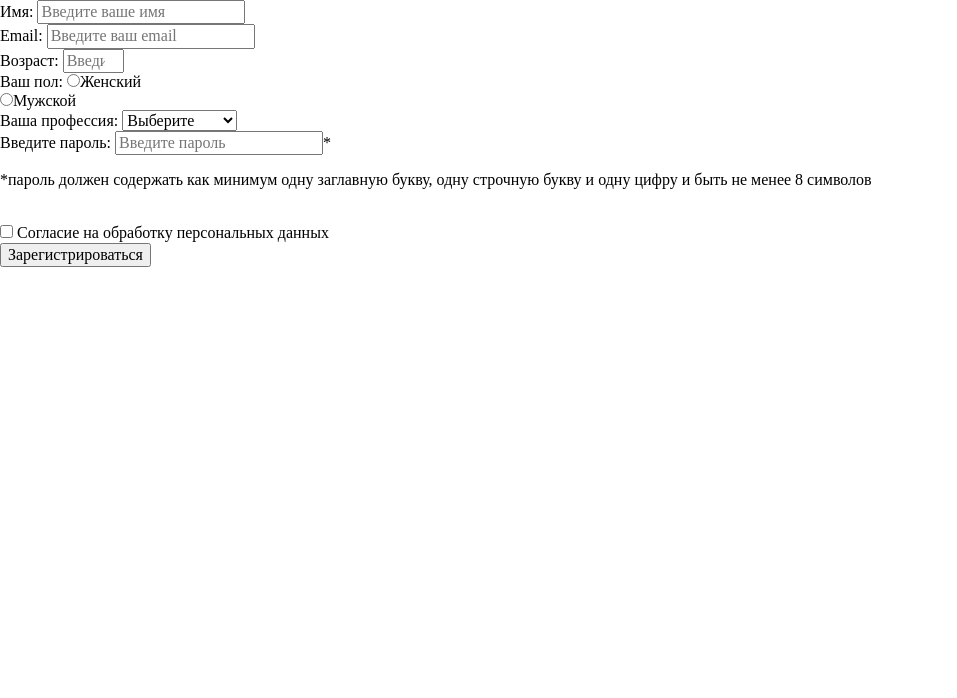
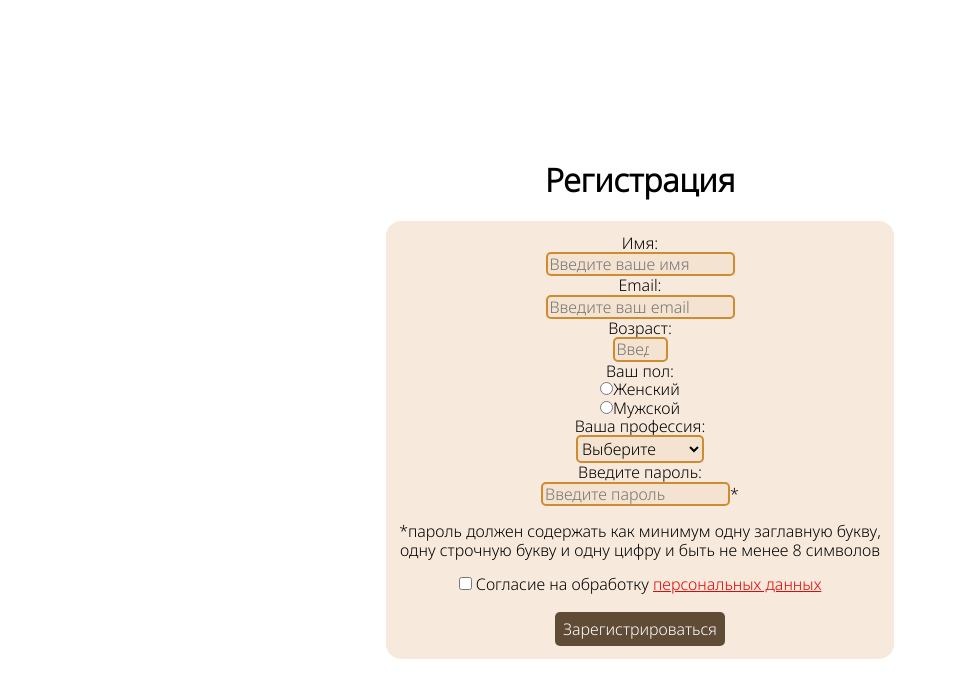
Before and after one commit to rkvrpl/registration_form, a plain HTML site: page index.html in a window 1280 px wide. Shown: the whole page, without its empty margins (0-957 px from the left). Drawn offline with Linux system fonts and the light colour scheme.

Commit message:
added styles

```diff
--- a/assets/styles/style.css
+++ b/assets/styles/style.css
@@ -1,18 +1,46 @@
+@import url('https://fonts.googleapis.com/css2?family=Noto+Sans:wght@300&display=swap');
+body{
+    font-family: 'Noto Sans', sans-serif;
+}
+main{
+    display: flex;
+    flex-direction: column;
+    align-items: center;
+    justify-content: center;
+    width: 100%;
+    height: 100vh;
+}
+a{
+    color: rgb(228, 7, 7);
+}
 .form {
+    text-align: center;
+    background-color: rgba(243, 224, 202, 0.664);
+    padding: 1vw;
+    border-radius: 15px;
 }
-.form__label {
+.form__input,
+.form__select{
+    background-color: rgba(243, 224, 202, 0.664);
+    border: 2px solid rgb(207, 139, 49);
+    border-radius: 5px;
 }
-.form__input {
-}
-.form__select {
-}
-.pass__paragraph {
-}
-.form__checkbox {
+.form__input:hover,
+.form__select:hover{
+    box-shadow: 0 0 0 4px #dbbb7e5d;
 }
 .form__submit {
+    border: 0;
+    border-radius: 5px;
+    background-color: rgb(95, 75, 54);
+    color: white;
+    padding: 8px;
 }
-
+.form__submit:hover{
+    background-color: rgb(54, 43, 30);
+    outline: none;
+    box-shadow: 0 0 0 4px #72410a5d;
+}
 input:required:valid {
-    border-color: rgb(18, 172, 18);
+    border-color: rgba(119, 211, 116, 0.521);
 }
--- a/index.html
+++ b/index.html
@@ -8,24 +8,26 @@
     <title>Регистрация</title>
 </head>
 <body>
+    <main>
+        <h1>Регистрация</h1>
         <form class="form" action="#">
-        <label for="name" class="form__label">Имя:</label>
+            <label for="name">Имя:</label><br />
             <input type="text" id="name" name="name" placeholder="Введите ваше имя" class="form__input" pattern="([a-zа-яё\ ]+|\d+)" maxlength="20" minlength="2" required />
             <br />
 
-        <label for="email" class="form__label">Email:</label>
+            <label for="email">Email:</label><br />
             <input type="email" id="email" name="email" class="form__input" placeholder="Введите ваш email" required />
             <br />
 
-        <label for="number" class="form__label">Возраст:</label>
+            <label for="number">Возраст:</label><br />
             <input type="number" id="number" name="age" class="form__input" min="12" max="99" placeholder="Введите ваш возраст" required />
             <br />
 
-        <label class="form__label">Ваш пол:</label>
+            <label>Ваш пол:</label><br />
             <input type="radio" name="sex" id="woman" value="Женский" class="form__input" />Женский<br />
             <input type="radio" name="sex" id="man" value="Мужской" class="form__input" />Мужской<br />
 
-        <label for="profession" class="form__label">Ваша профессия:</label>
+            <label for="profession">Ваша профессия:</label><br />
             <select id="profession" name="profession" class="form__select" required>
                 <option value="">Выберите</option>
                 <option value="Врач">Врач</option>
@@ -38,18 +40,18 @@
             </select>
             <br />
 
-        <label for="pass">Введите пароль:</label>
-        <input type="password" id="pass" name="password" placeholder="Введите пароль" minlength="8" pattern="^(?=.*[a-z])(?=.*[A-Z])(?=.*\d)[a-zA-Z\d]$" required />*
+            <label for="pass">Введите пароль:</label><br />
+            <input class="form__input" type="password" id="pass" name="password" placeholder="Введите пароль" minlength="8" pattern="^(?=.*\d)(?=.*[a-z])(?=.*[A-Z])[0-9a-zA-Z]{8,}$" required />*
             <br />
-        <p class="pass__paragraph">*пароль должен содержать как минимум одну заглавную букву, одну строчную букву и одну цифру и быть не менее 8 символов</p>
-        <br />
+            <p>*пароль должен содержать как минимум одну заглавную букву, <br /> одну строчную букву и одну цифру и быть не менее 8 символов</p>
 
-        <input type="checkbox" id="checkbox" name="checkbox" class="form__checkbox" required />
-		<label for="checkbox">Согласие на обработку персональных данных</label>
+            <input type="checkbox" id="checkbox" name="checkbox" required />
+            <label for="checkbox">Согласие на обработку <a href="#">персональных данных</a></label><br />
             <br />
 
             <input name="button" type="submit" value="Зарегистрироваться" class="form__submit" />
         </form>
+    </main>
     <script src="./assets/scripts/script.js"></script>
 </body>
 </html>
```
Lines whose indentation alone changed are shown as unchanged.
